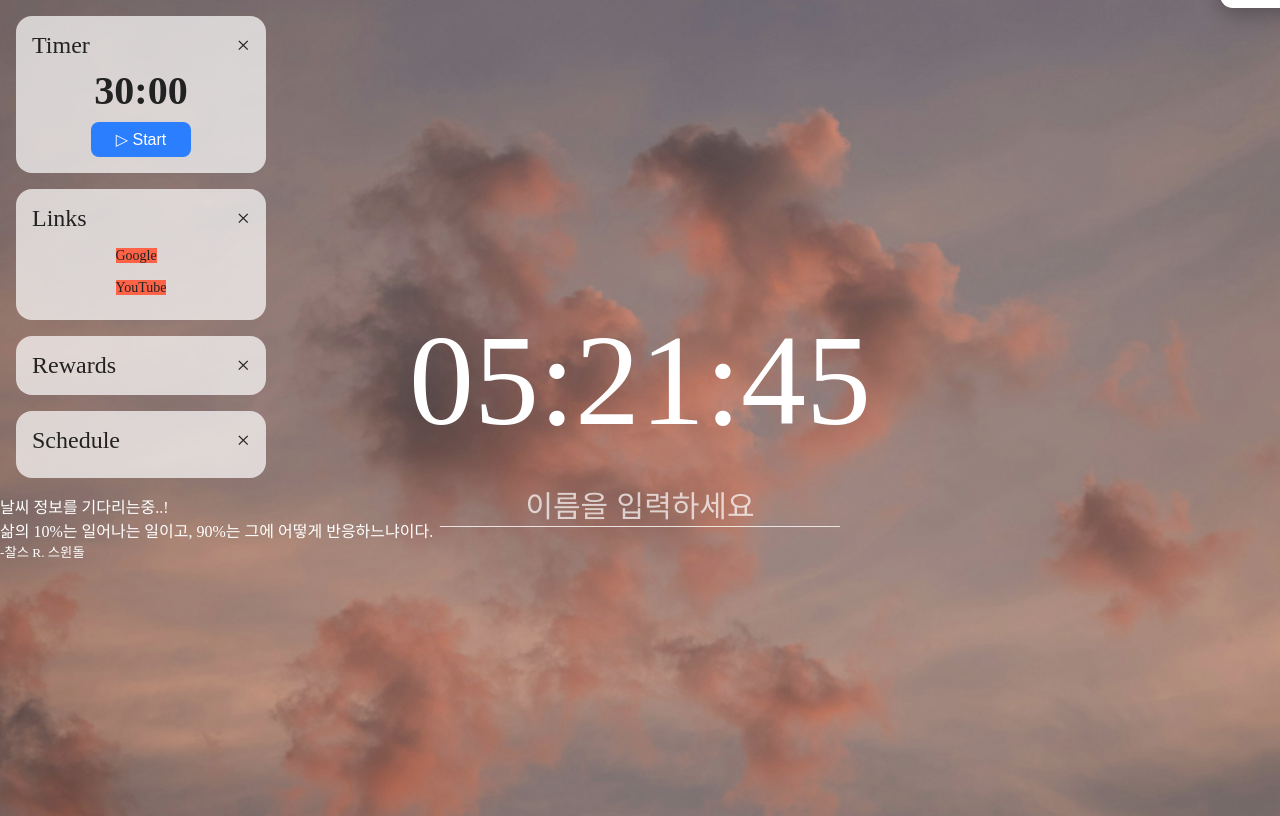
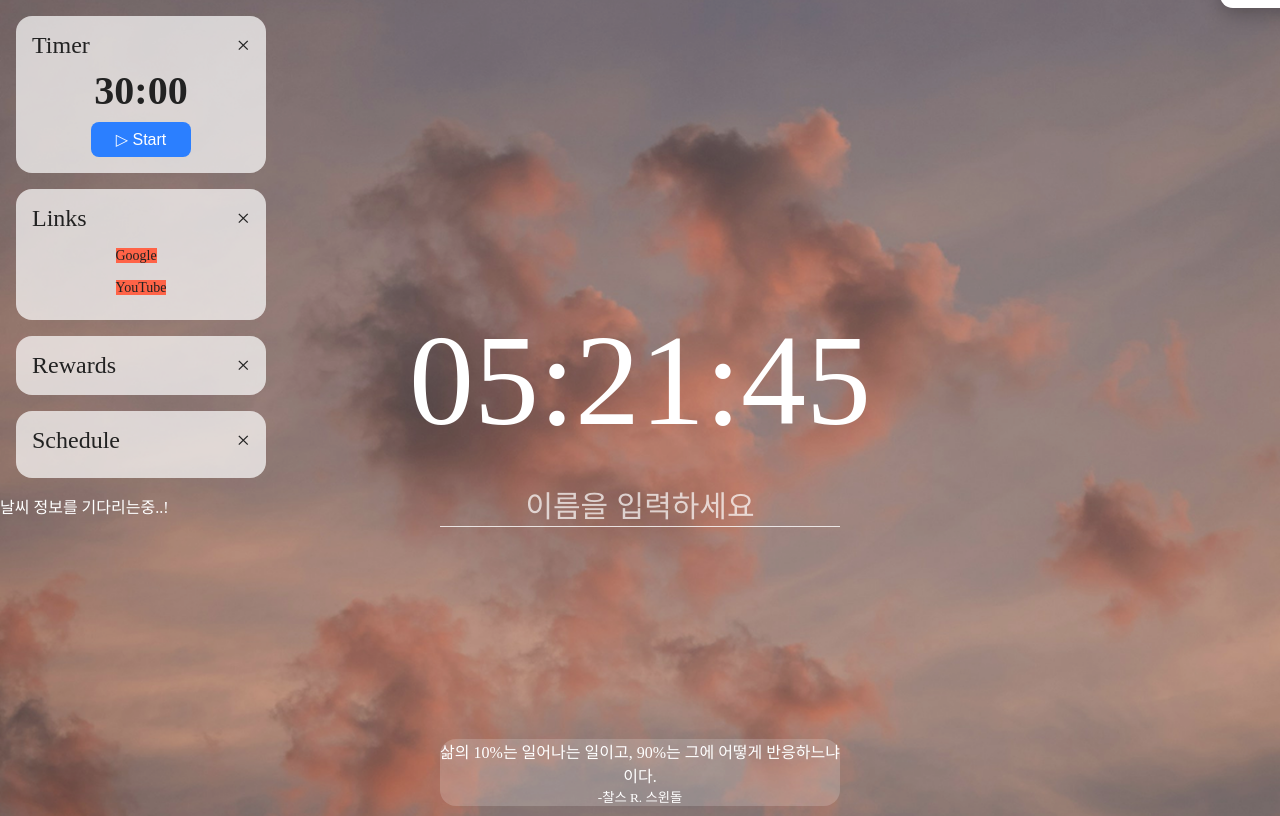
Before and after one commit to jegandunghee/dashboard, a React (Create React App) app: page / in a window 1280 px wide. Shown: the top 816 px of the page. Built offline with nearby package versions, Linux system fonts and the light colour scheme; no server answers; a web font is replaced by a local one.

Commit message:
QuotePage update

```diff
--- a/src/Components/Greeting.js
+++ b/src/Components/Greeting.js
@@ -3,13 +3,13 @@ const Greeting = ({ user }) => {
   const now = new Date();
   const hour = now.getHours();
 
-  let period = "morning";
-  if (hour >= 12 && hour < 18) period = "afternoon";
-  else if (hour >= 18 || hour < 4) period = "evening";
+  let period = "Morning";
+  if (hour >= 12 && hour < 18) period = "Afternoon";
+  else if (hour >= 18 || hour < 4) period = "Evening";
 
   return (
-    <p className="center-greeting">
-      Good {period}, {user}.
+    <p id="greeting-page">
+      Good {period}, {user}
     </p>
   );
 };
--- a/src/Components/Weather.js
+++ b/src/Components/Weather.js
@@ -90,14 +90,13 @@ const Weather = () => {
 
       {weather && (
         <>
-          <h2>현재 위치 기준 날씨</h2>
+          {iconUrl && (
+            <img src={iconUrl} alt={weather.weather[0].description} />
+          )}
           <p>도시 : {weather.name}</p>
           <p>기온 : {weather.main.temp}℃</p>
           <p>체감온도 : {weather.main.feels_like}℃</p>
-          <p>날씨 설명 : {weather.weather[0].description}</p>
-          {iconUrl && (
-            <img src={iconUrl} alt={weather.weather[0].description} />
-          )}
+
         </>
       )}
     </div>
--- a/src/Styles/dashboard.css
+++ b/src/Styles/dashboard.css
@@ -81,6 +81,7 @@
   box-sizing: border-box;
 }
 body {
+  width: 100vw;
   height: 100vh;
   background-image: url(../../public/IMG/Light_mode.png);
   background-position: center;
@@ -88,9 +89,15 @@ body {
   background-size: cover;
   font-family: "Pretendard";
   color: #fff;
+  overflow: hidden;
 }
-ul,
-ol {
+
+#root{
+  width: 100%;
+  height: 100%;
+}
+
+ul,ol {
   list-style: none;
 }
 a {
@@ -131,6 +138,7 @@ img {
     align-items: center;
     width: 100%;
     font-size: 24px;
+    /* x 버튼 */
     p {
       &:last-child {
         cursor: pointer;
@@ -141,8 +149,9 @@ img {
 
 #app {
   position: relative;
+  /* background-color: tomato; */
   width: 100%;
-  height: 100vh;
+  height: 100%;
 }
 
 /* Center 컴포넌트 */
@@ -156,6 +165,8 @@ img {
 
 /* Time 컴포넌트 */
 .time {
+  width: 500px;
+  /* background-color: tomato; */
   font-size: 130px;
 }
 
@@ -203,7 +214,7 @@ img {
   justify-items: center;
 }
 
-/* 개별 카드 */
+/* todolist 개별 */
 .goal-card {
   position: relative;
   min-width: 180px;
@@ -223,7 +234,14 @@ img {
 
 /* 체크된 카드 배경 */
 .goal-card-done {
-  background-color: rgba(255, 105, 180, 0.7);
+  filter:brightness(1.2);
+  color: #222;
+}
+/* 체크된 텍스트 취소선 */
+.goal-text-done {
+  text-decoration: line-through;
+  text-decoration-color: rgba(182, 105, 144, 0.7);
+  text-decoration-thickness: 15px;
 }
 
 /* 체크박스 + 텍스트 랩 */
@@ -238,14 +256,7 @@ img {
   font-size: 16px;
 }
 
-/* 체크된 텍스트 취소선 */
-.goal-text-done {
-  text-decoration: line-through;
-  text-decoration-color: rgba(255, 255, 255, 0.9);
-  text-decoration-thickness: 2px;
-}
-
-/* ... 버튼 */
+/* ... 수정/삭제 버튼 */
 .goal-menu-btn {
   position: absolute;
   right: 10px;
@@ -317,9 +328,8 @@ img {
 }
 
 /* Greeting 컴포넌트 */
-#greeting_page {
-  .hello_page {
-  }
+#greeting-page {
+  font-size: 30px;
 }
 
 /* Focus컴포넌트 */
@@ -395,3 +405,15 @@ img {
     }
   }
 }
+
+/* Quotes (명언) 컴포넌트 */
+#quote-page{
+  position: absolute;
+  bottom: 10px;
+  left: 50%;
+  transform: translateX(-50%);
+  text-align: center;
+  width: 400px;
+  border-radius: 1rem;
+  background-color: rgba(255, 255, 255, 0.18);
+}
```
Also changed, not shown: src/App.js (+0 -12 lines), src/Components/Center.js (+5 -7 lines).
